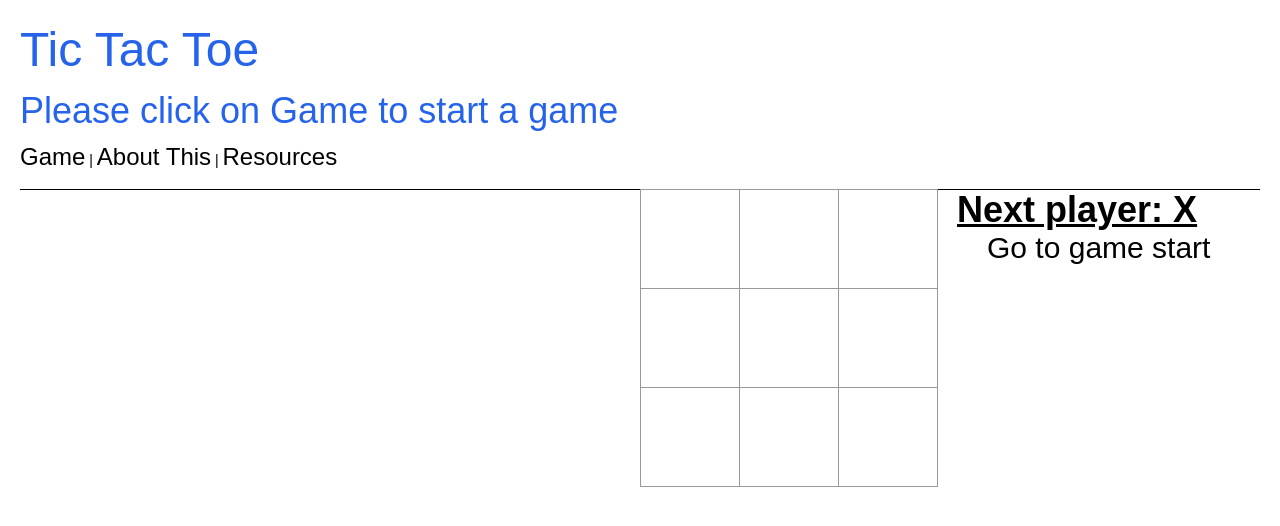
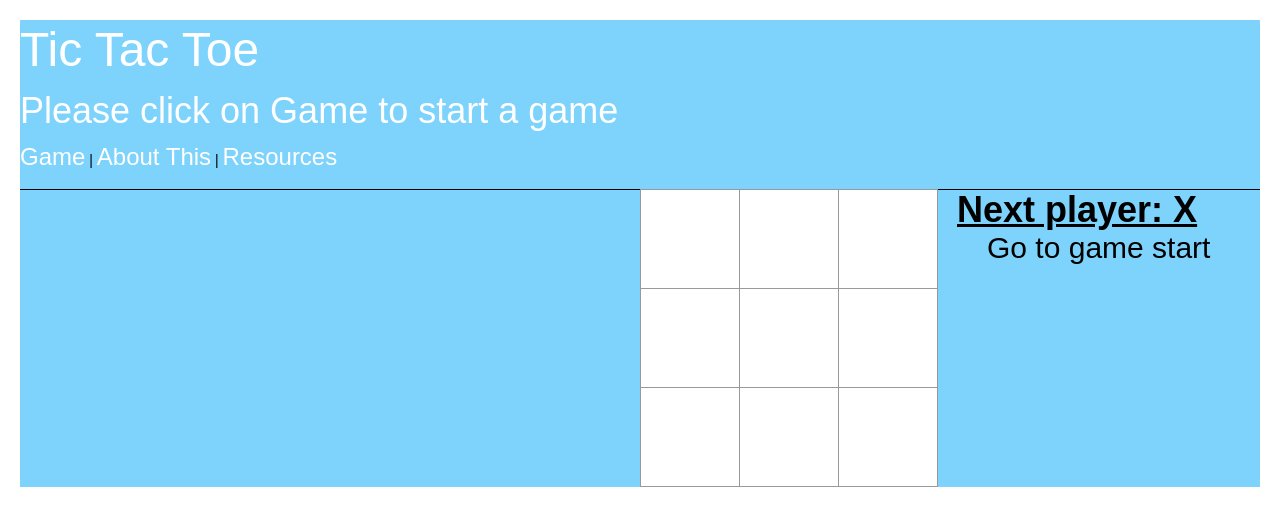
Before and after one commit to marrodri/reactjs-tic-tac-toe, a React (Create React App) app: page /game in a window 1280 px wide. Shown: the top 526 px of the page. Built offline with nearby package versions, Linux system fonts and the light colour scheme.

Commit message:
chore: tailwind white text header

```diff
--- a/src/App.jsx
+++ b/src/App.jsx
@@ -2,14 +2,14 @@ import { Outlet, Link } from "react-router-dom";
 
 export default function App() {
   return (
-    <div>
+    <div className="bg-sky-300">
       <h1 class="
       font-medium
       leading-tight
        text-5xl
       mt-0
        mb-2
-      text-blue-600">
+      text-white">
         Tic Tac Toe
       </h1>
       <h2 class="
@@ -18,7 +18,7 @@ export default function App() {
         text-4xl
         mt-0
         mb-2
-        text-blue-600
+        text-white
       ">
          Please click on Game to start a game
 
@@ -29,9 +29,9 @@ export default function App() {
           paddingBottom: "1rem",
         }}
       >
-        <Link className="text-2xl" to="/Game">Game</Link> {"| "}
-        <Link className="text-2xl" to="/aboutThis">About This</Link> {"| "}
-        <Link className="text-2xl" to="/resources">Resources</Link>
+        <Link className="text-2xl text-white" to="/Game">Game</Link> {"| "}
+        <Link className="text-2xl text-white" to="/aboutThis">About This</Link> {"| "}
+        <Link className="text-2xl text-white" to="/resources">Resources</Link>
       </nav>
       <Outlet />
     </div>
--- a/src/routes/game.jsx
+++ b/src/routes/game.jsx
@@ -26,6 +26,7 @@ function Board(props) {
   while (i <= 9) {
     row.push(renderSquare(i - 1));
     if (i % 3 === 0) {
+      // ... => expand operator
       let newrow = [...row];
       board.push(<div className="row-board">{newrow}</div>);
       row = [];
```
